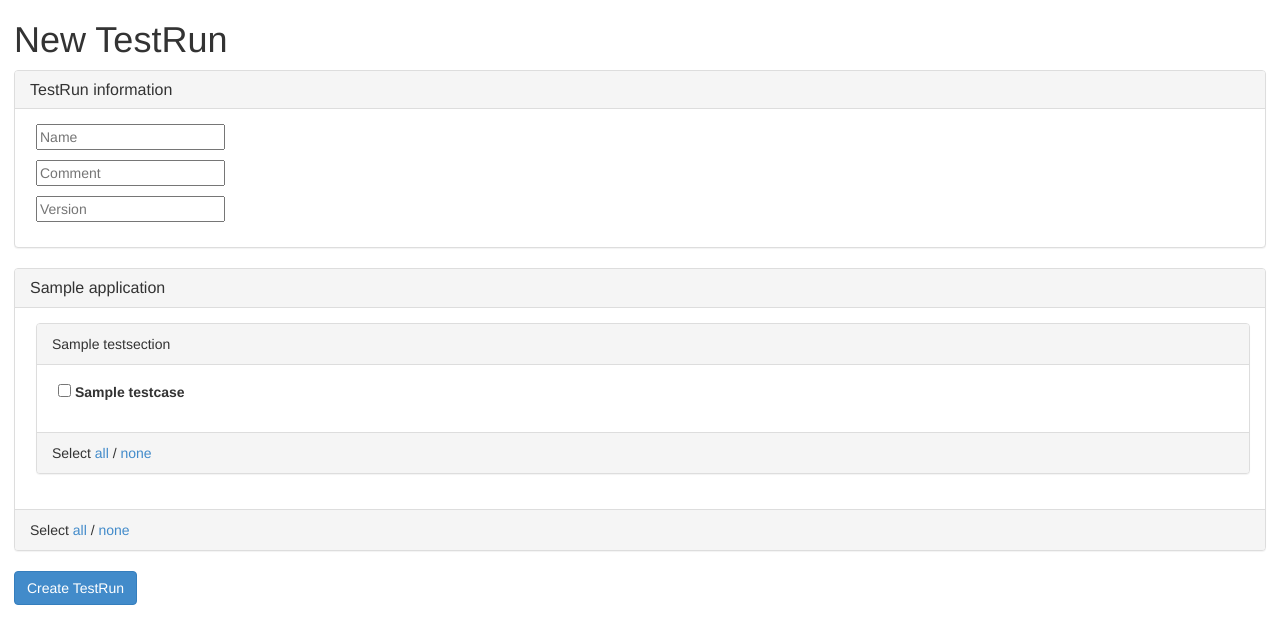
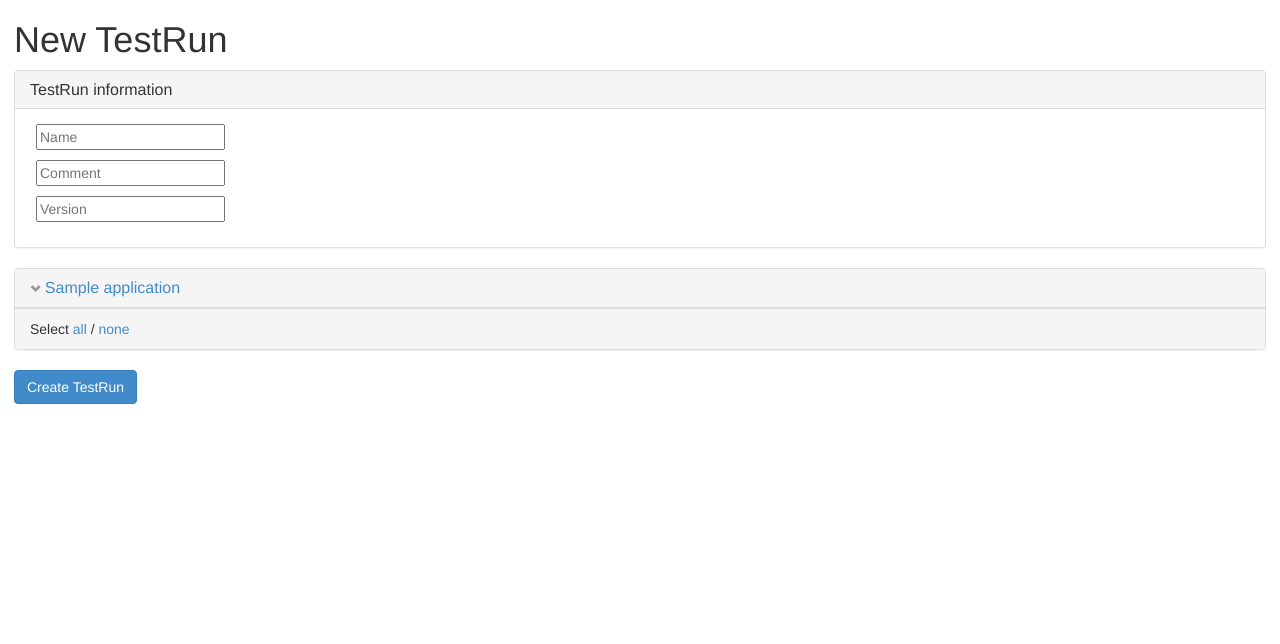
Before and after one commit to rs-dev/Test-Secretary, a Django app: page /testrun/new in a window 1280 px wide. Shown: the top 644 px of the page. Run offline with Django 3.2, Linux system fonts and the light colour scheme; tables that the repository leaves empty hold one stand-in row (values such as "Sample post"); some libraries are stand-ins or nearby versions.

Commit message:
add collapse to new testrun panels

```diff
--- a/test_secretary/templates/test_secretary/new_testrun.html
+++ b/test_secretary/templates/test_secretary/new_testrun.html
@@ -31,7 +31,9 @@
 
     <div class="panel panel-default">
       <div class="panel-heading">
-        <h3 class="panel-title">{% trans "TestRun information" %}</h3>
+        <h3 class="panel-title">
+          {% trans "TestRun information" %}
+        </h3>
       </div>
       <div class="panel-body">
         <p>
@@ -47,20 +49,32 @@
     </div>
 
     {% for app in apps %}
-      <div class="panel panel-default">
+      <div class="panel panel-default" id="appPanel{{ app.pk }}">
 
         <div class="panel-heading">
-          <h3 class="panel-title">{{ app.name }}</h3>
+          <a data-toggle="collapse" data-parent="#appPanelBody{{ app.pk }}" href="#collapseApp{{ app.pk }}">
+            <h3 class="panel-title">
+              <small><span class="glyphicon glyphicon-chevron-down"></span></small>
+              {{ app.name }}
+            </h3>
+          </a>
         </div>
 
-        <div class="panel-body">
+        <div id="collapseApp{{ app.pk }}" class="panel-collapse collapse out">
+          <div class="panel-body" id="appPanelBody{{ app.pk }}">
             {% for section in app.active_sections %}
-            <div class="panel panel-default">
+              <div class="panel panel-default" id='sectionPanel{{ section.pk }}'>
+                <a data-toggle="collapse" data-parent="#sectionPanelBody{{ section.pk }}" href="#collapseSection{{ section.pk }}">
                   <div class="panel-heading">
+                    <h3 class="panel-title">
+                      <small><span class="glyphicon glyphicon-chevron-down"></span></small>
                       {{ section.name }}
+                    </h3>
                   </div>
-              <div class="panel-body">
-                <div id='sectionblock{{ section.pk }}'>
+                </a>
+                <div id="collapseSection{{ section.pk }}" class="panel-collapse collapse out">
+                  <div class="panel-body" id="sectionPanelBody{{ section.pk }}">
+                    <div id="sectionblock{{ section.pk }}">
                       {% for testcase in section.active_testcases %}
                         <p title='{{ testcase.description }}'>
                           <input type=checkbox id='testcase{{ testcase.pk }}' name='testcase{{ testcase.pk }}' value='1' class="app{{ app.pk }} section{{ section.pk }}"></input>
@@ -71,6 +85,7 @@
                           No testcases in section
                         </div>
                       {% endfor %}
+                    </div>
                   </div>
                 </div>
                 <div class="panel-footer">
@@ -86,6 +101,7 @@
               </div>
             {% endfor %}
           </div>
+        </div>
 
         <div class="panel-footer">
           Select
```
Lines whose indentation alone changed are shown as unchanged.
